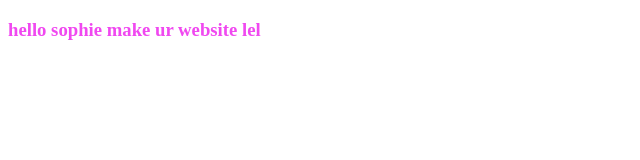
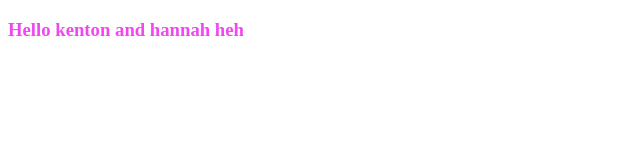
Before and after one commit to liyanghuang/liyanghuang.github.io, a plain HTML site: page index.html in a window 1280 px wide. Shown: the full height of the page, 0-640 px from the left. Drawn offline with Linux system fonts and the light colour scheme.

Commit message:
kenton and hannah

```diff
--- a/index.html
+++ b/index.html
@@ -1,4 +1,4 @@
 <!doctype html>
 <body>
-	<h3 style="color:#F048F0";>hello sophie make ur website lel</h3>
+	<cr><h3 style="color:#F048F0";>Hello kenton and hannah heh</h3><cr>
 </body>
```
